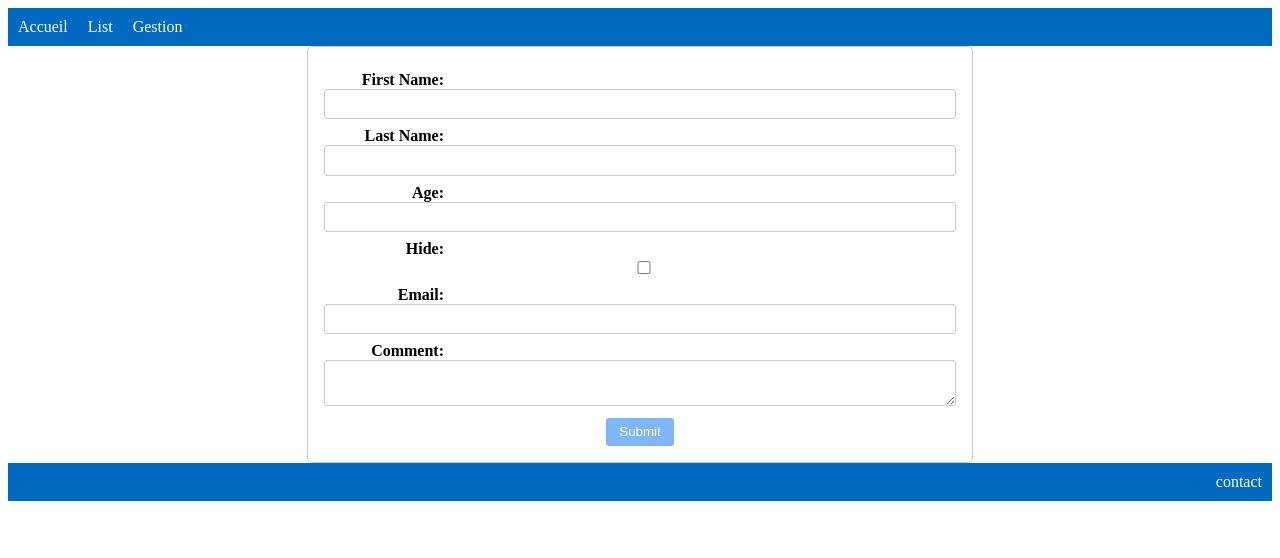
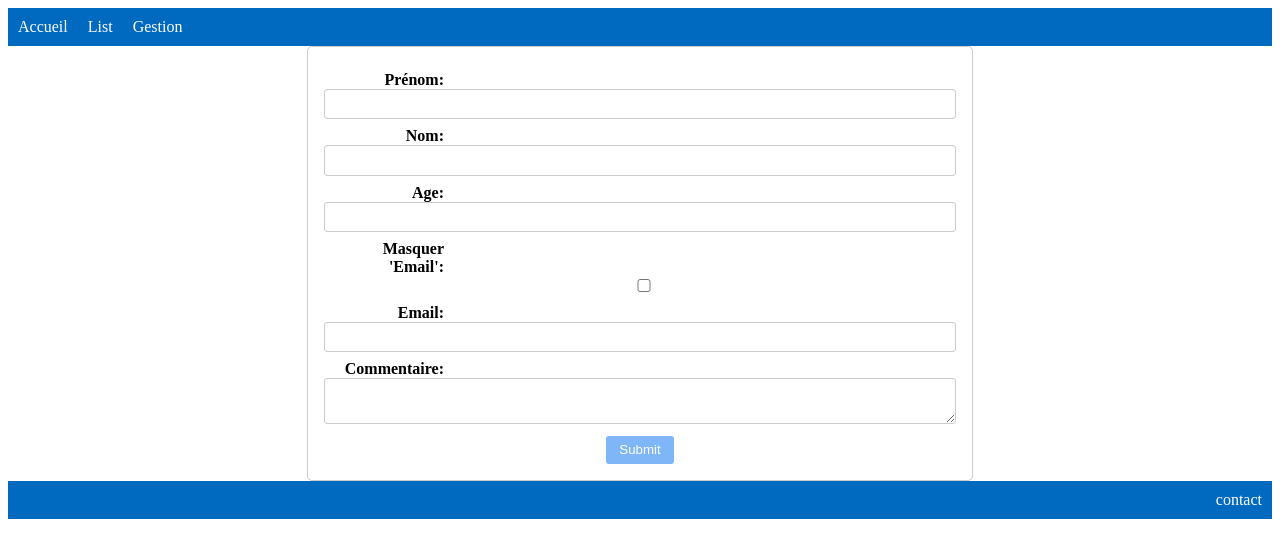
Before and after one commit to deniaux/exo2-Teddy-Emmanuel, an Angular app: page /contact in a window 1280 px wide. Shown: the top 558 px of the page. Built offline with nearby package versions, Linux system fonts and the light colour scheme.

Commit message:
French translate

```diff
--- a/src/app/contact/contact.component.html
+++ b/src/app/contact/contact.component.html
@@ -1,12 +1,12 @@
 <form [formGroup]="form" (ngSubmit)="onSubmit()">
 
 	<div>
-		<label>First Name:</label>
+		<label>Prénom:</label>
 		<input type="text" formControlName="firstName" required>
 	</div>
 
 	<div>
-		<label>Last Name:</label>
+		<label>Nom:</label>
 		<input type="text" formControlName="lastName" required>
 	</div>
 
@@ -16,7 +16,7 @@
 	</div>
 
 	<div>
-		<label>Hide:</label>
+		<label>Masquer 'Email':</label>
 		<input type="checkbox" (change)="onCheckboxChange($event)">
 	</div>
 
@@ -26,9 +26,8 @@
 			[required]="!hideEmail">
 	</div>
 
-
 	<div>
-		<label>Comment:</label>
+		<label>Commentaire:</label>
 		<textarea formControlName="comment"></textarea>
 	</div>
 
```
